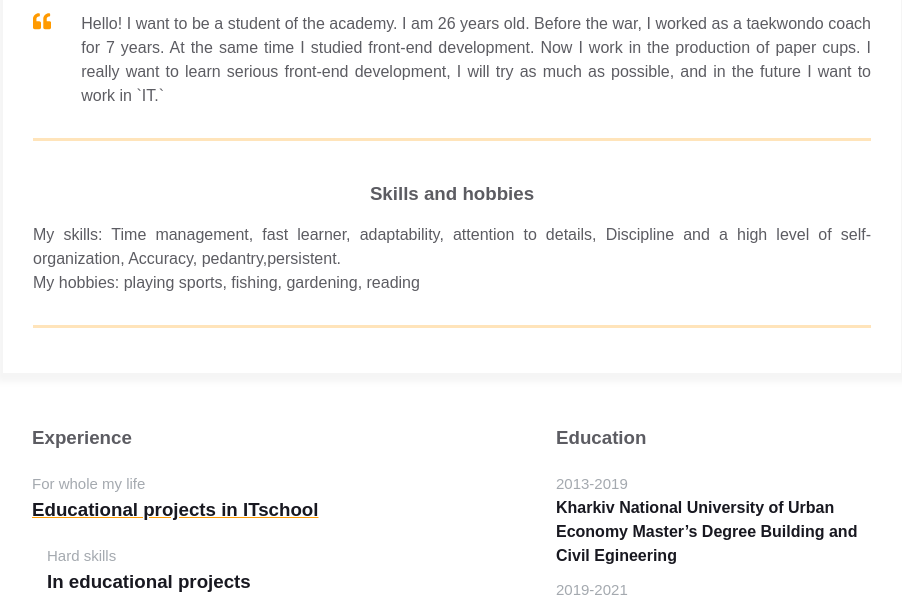
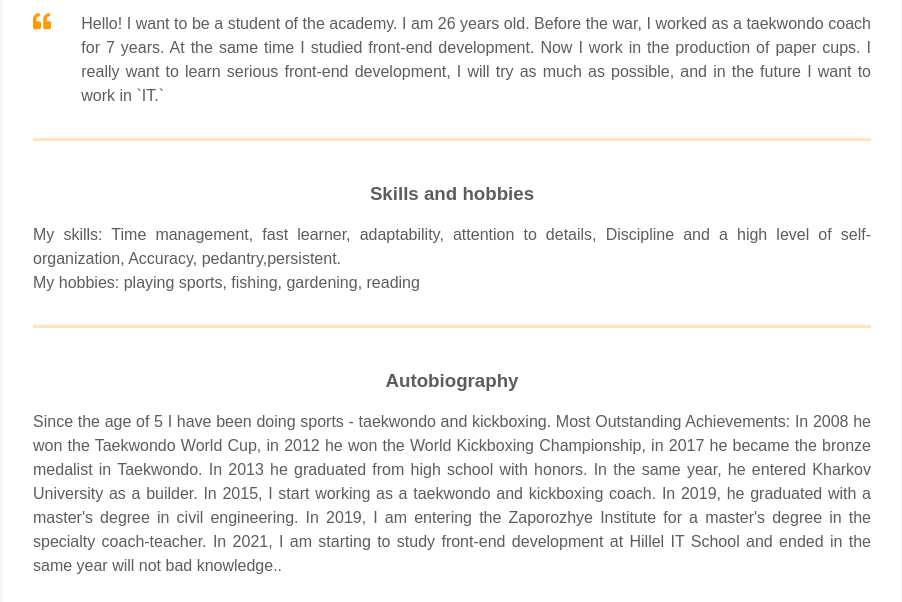
Before and after one commit to vikhrovdi/homepage, a plain HTML site: page index.html in a window 1280 px wide. Shown: the part 350-952 px from the top of the page, without its empty margins (188-1090 px from the left). Drawn offline with Linux system fonts and the light colour scheme.

Commit message:
add autobiography

```diff
--- a/index.html
+++ b/index.html
@@ -130,6 +130,22 @@
                     <p class="skills__text">My hobbies: playing sports, fishing, gardening, reading </p>
                 </div>
             </div>
+            <div class="container">
+                <div class="resume__block">
+                    <br class="autobiography">
+                    <h3 class="autobiography__header">
+                        Autobiography</h3>
+                    <p class="autobiography__text">Since the age of 5 I have been doing sports - taekwondo and kickboxing.
+                        Most Outstanding Achievements:
+                        In 2008 he won the Taekwondo World Cup, in 2012 he won the World Kickboxing Championship, in 2017 he became the bronze medalist in Taekwondo.
+                        In 2013 he graduated from high school with honors.
+                        In the same year, he entered Kharkov University as a builder.
+                        In 2015, I start working as a taekwondo and kickboxing coach.
+                        In 2019, he graduated with a master's degree in civil engineering.
+                        In 2019, I am entering the Zaporozhye Institute for a master's degree in the specialty coach-teacher.
+                        In 2021, I am starting to study front-end development at Hillel IT School and ended in the same year will not bad knowledge..</p>
+                </div>
+            </div>
         </div>
         <!-- Experiences -->
 
--- a/style.css
+++ b/style.css
@@ -163,13 +163,15 @@ body {
     text-align: justify;
 }
 
-.skills__header {
+.skills__header,
+.autobiography__header {
     color: var(--secondary-text-color);
     text-align: center;
     margin-bottom: 15px;
 }
 
-.skills__text {
+.skills__text,
+.autobiography__text {
     color: var(--secondary-text-color);
     text-align: justify;
 }
```
